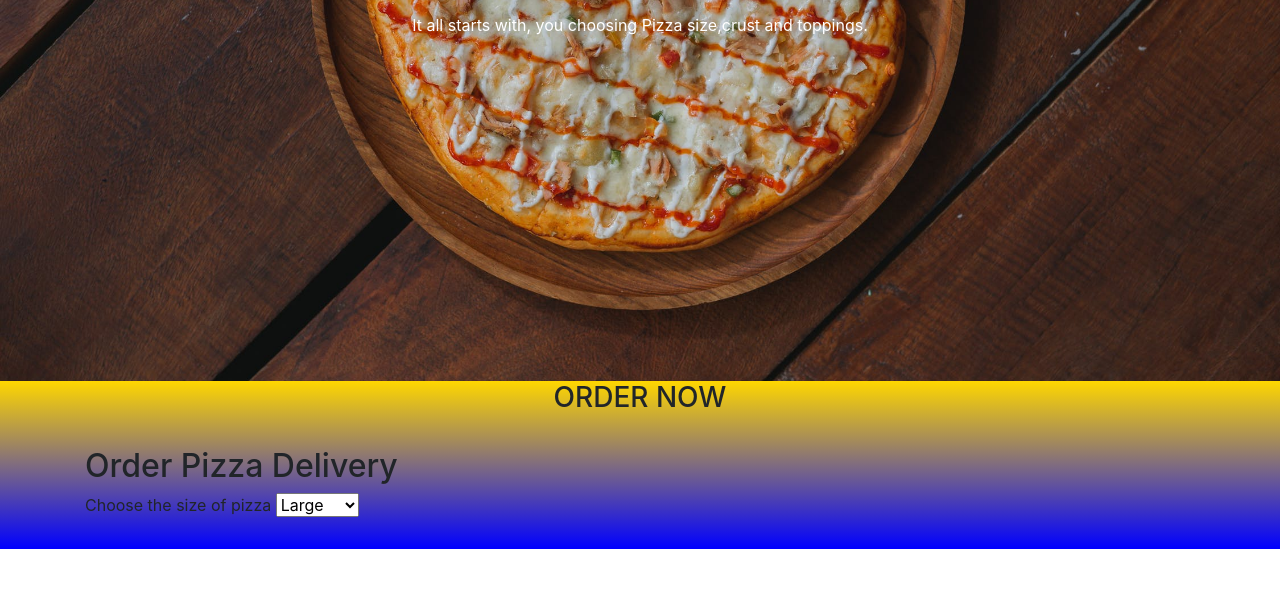
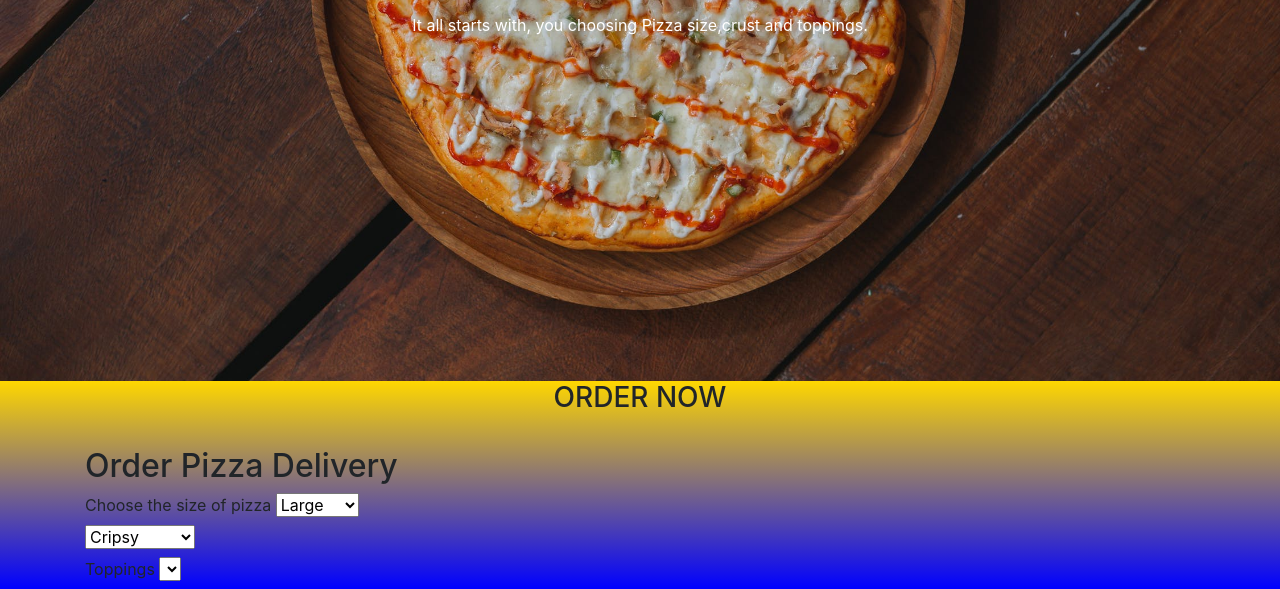
Before and after one commit to kiprotichdominic/Running-Pizza, a plain HTML site: page index.html in a window 1280 px wide. Shown: the part 419-1008 px from the top of the page. Before the commit the page ends 968 px from the top, so only its background shows below. Drawn offline with nearby package versions, Linux system fonts and the light colour scheme.

Commit message:
add toppings and crust section on the form

```diff
--- a/index.html
+++ b/index.html
@@ -101,7 +101,19 @@
               </select>
             </div>
             <div>
-              <label for="crust"></label>
+              <label for="crust">
+                <select name="crust" id="Crush">
+                  <option value="cripsy">Cripsy</option>
+                  <option value="stuffed">Stuffed</option>
+                  <option value="gluten free">Gluten Free</option>
+                </select>
+              </label>
+            </div>
+            <div>
+              <label for="toppings">Toppings</label>
+              <select name="toppings" id="toppings">
+                <option value=""></option>
+              </select>
             </div>
           </form>
         </div>
```
